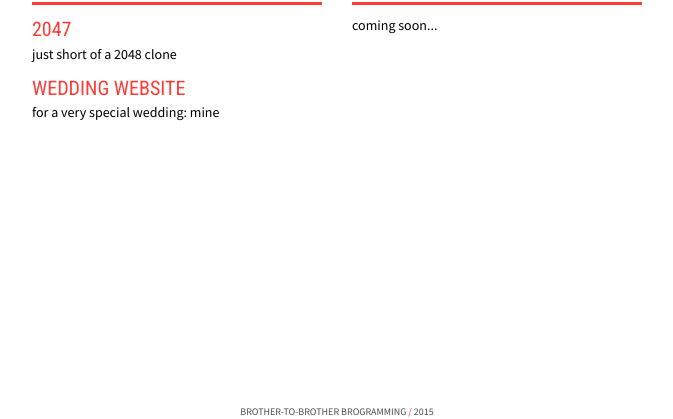
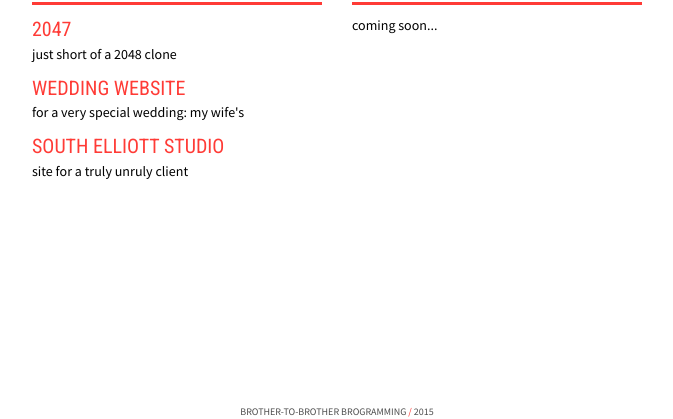
Before and after one commit to bwerny/bwerny.github.io, a plain HTML site: page index.html in a window 1280 px wide. Shown: the part 381-800 px from the top of the page, without its empty margins (303-976 px from the left). Drawn offline with nearby package versions, Linux system fonts and the light colour scheme.

Commit message:
Included link for South Elliott Studio

```diff
--- a/index.html
+++ b/index.html
@@ -46,7 +46,9 @@
 						<a href="http://bzlab.org/2047/">2047</a>
 						<p>just short of a 2048 clone</p>
 						<a href="http://benandmandy.us/">wedding website</a>
-						<p>for a very special wedding: mine</p>
+						<p>for a very special wedding: my wife's</p>
+                        <a href="http://southelliottstudio.com/">south elliott studio</a>
+						<p>site for a truly unruly client</p>
 					</div>
 				</div>
 
```
